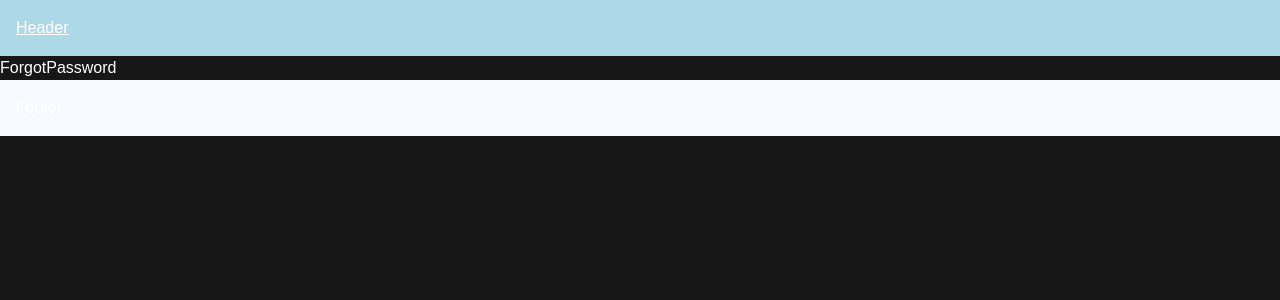
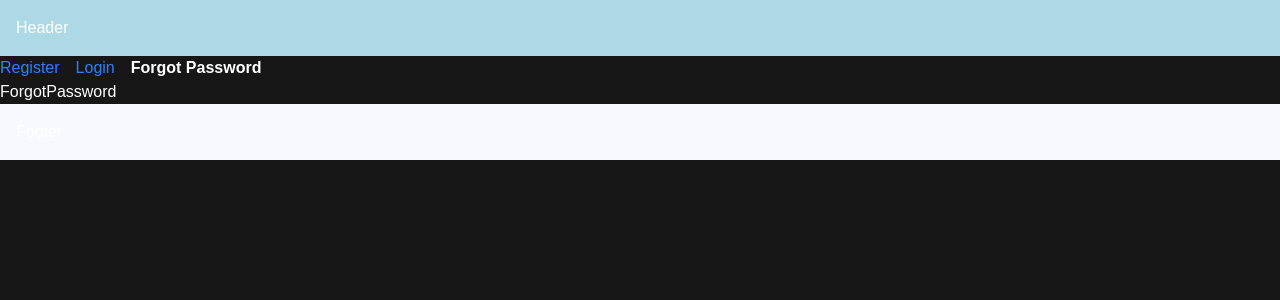
Before and after one commit to purushothamguda/hello-world-nextJs, a Next.js app: page /forgot-password in a window 1280 px wide. Shown: the top 300 px of the page. Built offline with nearby package versions, Linux system fonts and the light colour scheme.

Commit message:
Tutorial - 20 - Active Links

```diff
--- /dev/null
+++ b/src/app/(auth)/layout.tsx
@@ -0,0 +1,44 @@
+"use client";
+import Link from "next/link";
+import { usePathname } from "next/navigation";
+import React from "react";
+
+const navLinks = [
+  {
+    name: "Register",
+    href: "/register",
+  },
+  {
+    name: "Login",
+    href: "/login",
+  },
+  {
+    name: "Forgot Password",
+    href: "/forgot-password",
+  },
+];
+
+const AuthLayout = ({ children }: { children: React.ReactNode }) => {
+  const pathName = usePathname();
+  return (
+    <div>
+      {navLinks.map((link) => {
+        const isActive =
+          pathName === link.href ||
+          (pathName.startsWith(link.href) && link.href !== "/");
+        return (
+          <Link
+            className={isActive ? "font-bold mr-4" : "text-blue-500 mr-4"}
+            href={link.href}
+            key={link.name}
+          >
+            {link.name}
+          </Link>
+        );
+      })}
+      {children}
+    </div>
+  );
+};
+
+export default AuthLayout;
--- a/src/app/globals.css
+++ b/src/app/globals.css
@@ -24,7 +24,3 @@
   color: var(--background);
   font-family: Arial, Helvetica, sans-serif;
 }
-
-a {
-  text-decoration: underline;
-}
```
